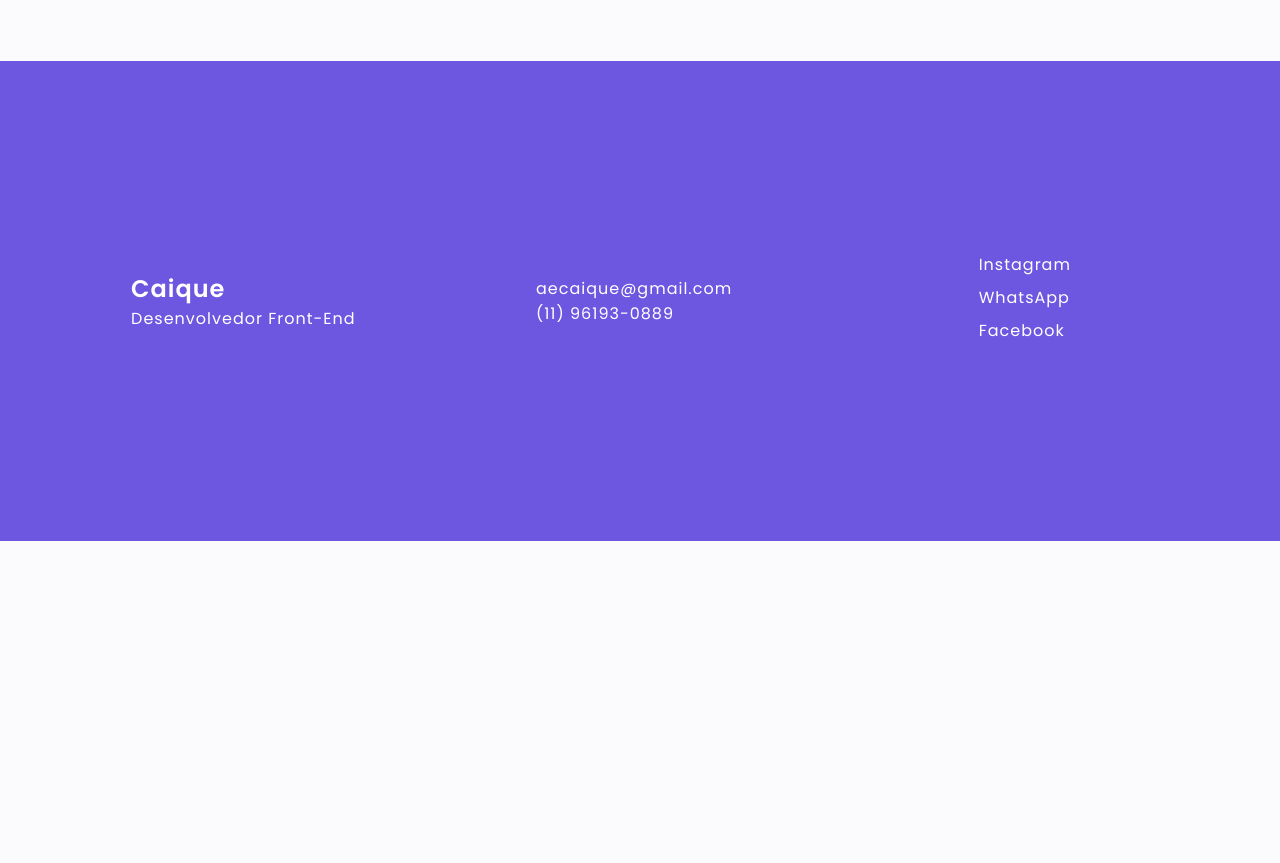
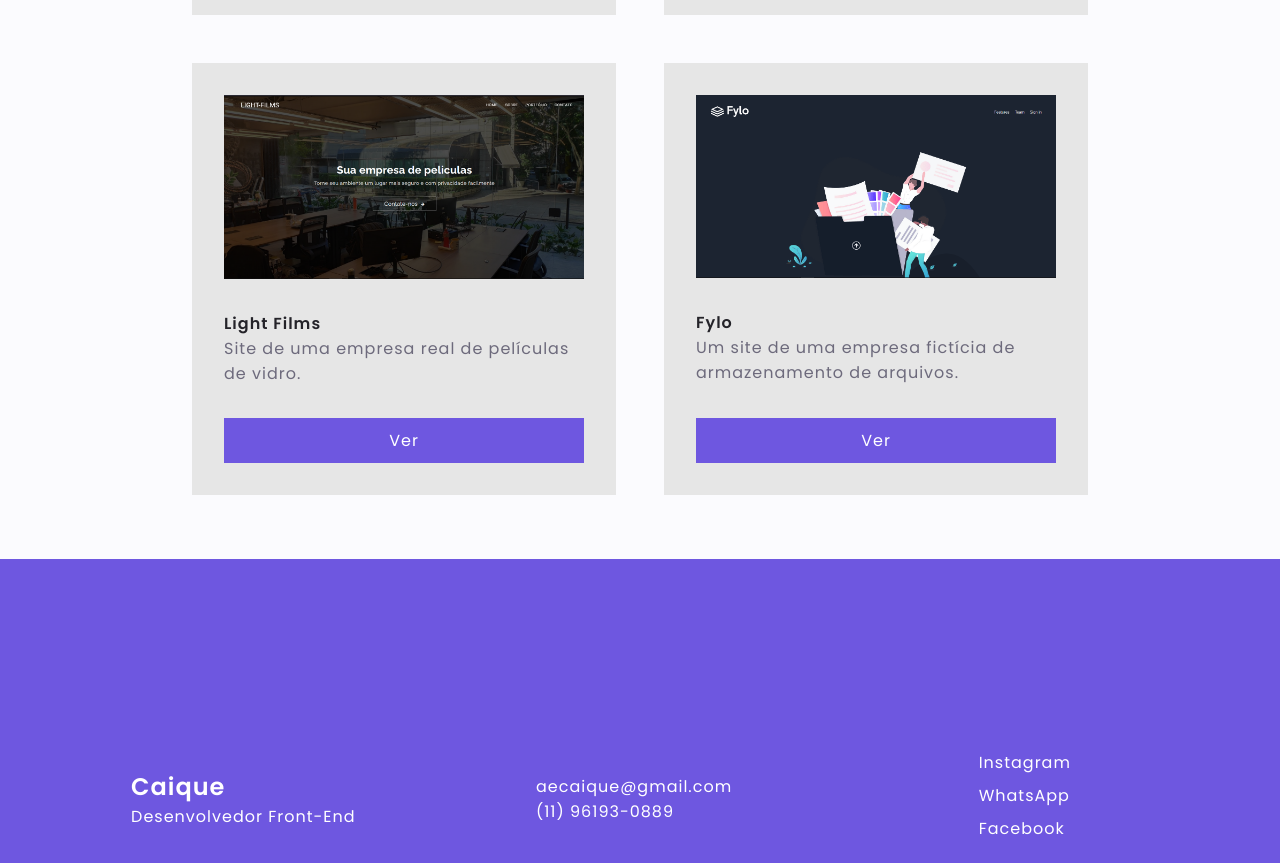
Before and after one commit to CaiqueMorales/PortfolioV2, a plain HTML site: page index.html in a window 1280 px wide. Shown: the part 3521-4384 px from the top of the page. Before the commit the page ends 4062 px from the top, so only its background shows below. Drawn offline with nearby package versions, Linux system fonts and the light colour scheme.

Commit message:
last 2 projects added

```diff
--- a/index.html
+++ b/index.html
@@ -200,6 +200,28 @@
 
                 <a href="https://caiquemoralesv2.netlify.app/" target="_blank" class="projects__button flex">Ver</a>
             </div>
+            <div class="projects__item flex">
+                <img class="projects__img" src="./images/light-films.png">
+                <div class="projects__descriptions">
+
+                    <h4 class="projects__description-title">Light Films</h4>
+                    <p class="projects__description-text">Site de uma empresa real de películas de vidro.</p>
+
+                </div>
+
+                <a href="https://light-films.netlify.app/" target="_blank" class="projects__button flex">Ver</a>
+            </div>
+            <div class="projects__item flex">
+                <img class="projects__img" src="./images/fylo.png">
+                <div class="projects__descriptions">
+
+                    <h4 class="projects__description-title">Fylo</h4>
+                    <p class="projects__description-text">Um site de uma empresa fictícia de armazenamento de arquivos.</p>
+
+                </div>
+
+                <a href="https://fylo-challenge.netlify.app/" target="_blank" class="projects__button flex">Ver</a>
+            </div>
 
         </div>
 
```
Also changed, not shown: images/fylo.png (added), images/light-films.png (added).
